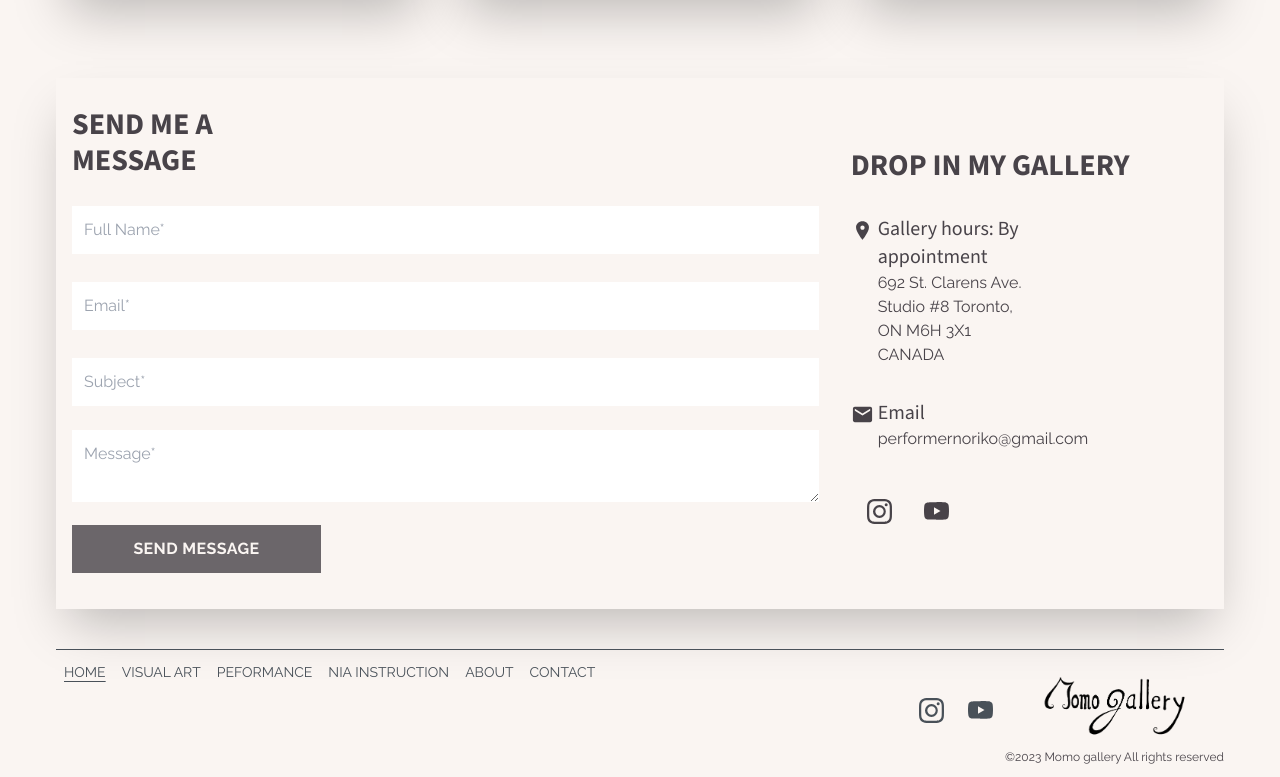
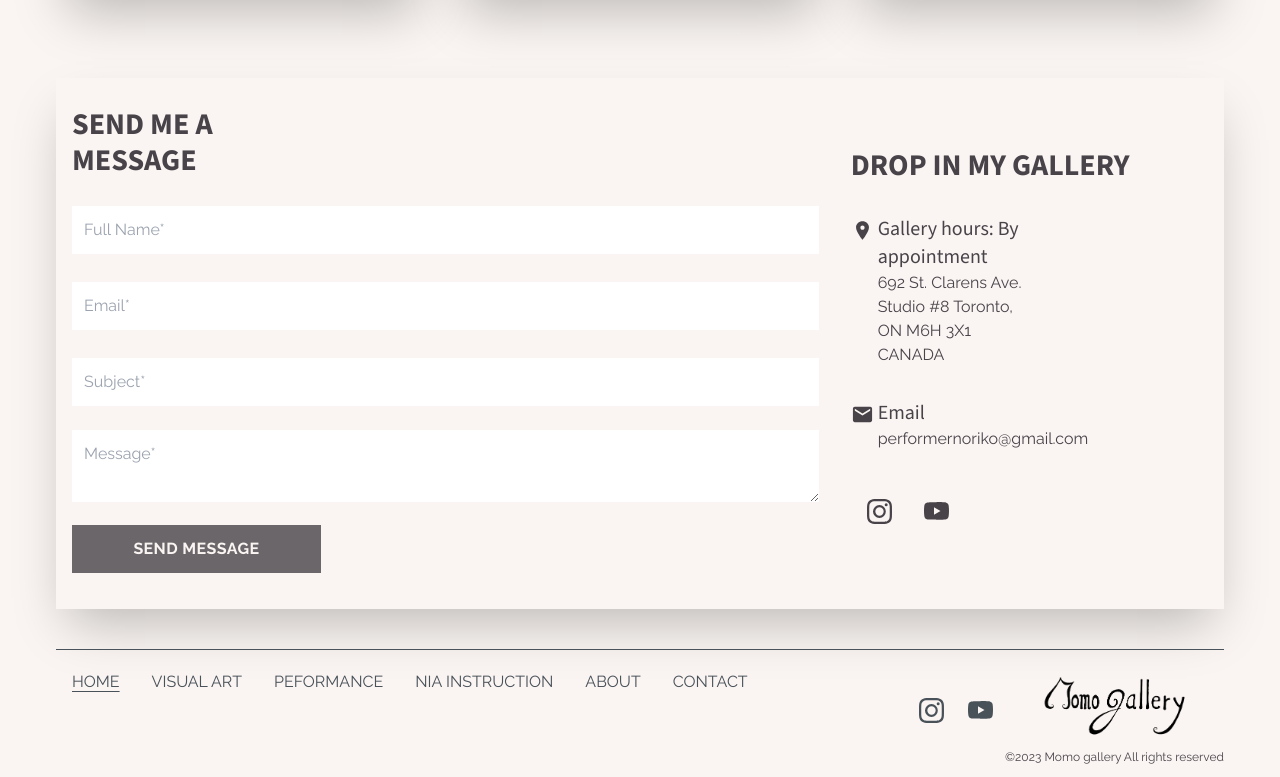
Before and after one commit to CarlSmoky/nextApp, a Next.js app: page / in a window 1280 px wide. Shown: the part 1948-2725 px from the top of the page. Built offline with nearby package versions, Linux system fonts and the light colour scheme; a web font is replaced by a local one.

Commit message:
Change Footer font size

```diff
--- a/app/components/Footer/FooterNav.tsx
+++ b/app/components/Footer/FooterNav.tsx
@@ -18,7 +18,7 @@ const FooterNav = () => {
         {links.map((link: LinkInfo, i) => (
           <li key={i} className="">
             <Link onClick={() => clickHandler(link)} href={link.link}>
-              <h3 className={`text-grey-200 py-3 px-0 md:px-1 lg:px-2 hover:text-black-100 transition-all duration-300 ease-in-out ${navContext?.currentNav ===  link.navState ? 'underline underline-offset-4' : ""}`}>{link.name}</h3>
+              <h3 className={`text-grey-200 m-2 py-3 px-0 md:px-1 lg:px-2 text-sm md:text-base hover:text-black-100 transition-all duration-300 ease-in-out ${navContext?.currentNav ===  link.navState ? 'underline underline-offset-4' : ""}`}>{link.name}</h3>
             </Link>
             {link.submenu && (
               <div className="flex flex-col text-grey-200/80 text-xs">
--- a/app/components/Navbar/NavLinks.tsx
+++ b/app/components/Navbar/NavLinks.tsx
@@ -29,7 +29,7 @@ const NavLinks: React.FC<ChildComponentProps> = ({ onToggle }) => {
         <div key={i}>
           <div className="text-left md:cursor-pointer group">
             <h1
-              className={`py-5 px-3 lg:px-2 flex justify-between align-baseline text-grey-200 text-base xl:text-lg uppercase font-paragraph hover:text-black-100 transition-all duration-300 ease-in-out ${navContext?.currentNav ===  link.navState ? 'underline underline-offset-4' : ""}`}
+              className={`py-7 px-3 lg:px-2 flex justify-between align-baseline text-grey-200 text-base xl:text-lg uppercase font-paragraph hover:text-black-100 transition-all duration-300 ease-in-out ${navContext?.currentNav ===  link.navState ? 'underline underline-offset-4' : ""}`}
             >
               <Link onClick={() => clickHandler(link)} href={link.link}>{link.name}</Link>
               {link.submenu && (<span className="text-lg lg:text-sm lg:hidden inline" onClick={() => {
```
